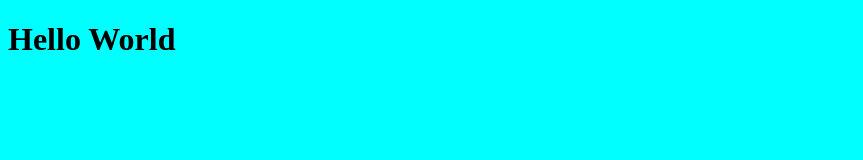
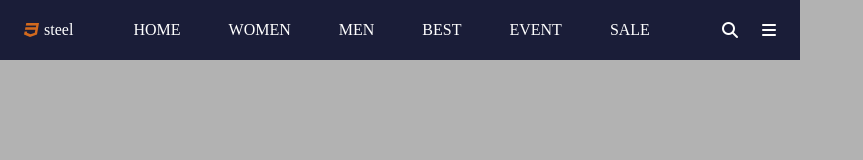
Before and after one commit to Marco409/MyFirstShoppingMallWeb, a plain HTML site: page index.html in a window 1280 px wide. Shown: the whole page, without its empty margins (0-863 px from the left). Drawn offline with Linux system fonts and the light colour scheme.

Commit message:
add navbar

```diff
--- a/index.html
+++ b/index.html
@@ -1,13 +1,42 @@
 <!DOCTYPE html>
 <html lang="en">
-<head>
-    <meta charset="UTF-8">
-    <meta name="viewport" content="width=device-width, initial-scale=1.0">
-    <link rel="stylesheet" href="src/style.css">
+  <head>
+    <meta charset="UTF-8" />
+    <meta name="viewport" content="width=device-width, initial-scale=1.0" />
+    <link rel="stylesheet" href="src/style.css" />
     <title>Document</title>
-</head>
-<body>
-    <h1>Hello World</h1>
+  </head>
+  <body>
+    <header>
+      <!--iphone SE에서 전체화면 비율 해결하기-->
+      <nav class="nav-bar">
+        <div class="nav-bar-logo">
+          <i class="fa-brands fa-css3"></i>
+          <a href="@">steel</a>
+        </div>
+
+        <ul class="nav-bar-menu">
+          <li><a href="@">HOME</a></li>
+          <li><a href="@">WOMEN</a></li>
+          <li><a href="@">MEN</a></li>
+          <li><a href="@">BEST</a></li>
+          <li><a href="@">EVENT</a></li>
+          <li><a href="@">SALE</a></li>
+        </ul>
+
+        <ul class="nav-bar-icons">
+          <li><i class="fa-solid fa-magnifying-glass"></i></li>
+          <li><i class="fa-solid fa-bars"></i></li>
+        </ul>
+      </nav>
+    </header>
+
+    <main></main>
+    <footer></footer>
     <script src="src/index.js"></script>
-</body>
+    <script
+      src="https://kit.fontawesome.com/3532041ae5.js"
+      crossorigin="anonymous"
+    ></script>
+  </body>
 </html>
--- a/src/index.js
+++ b/src/index.js
@@ -1 +1 @@
-alert("Hello World");
+console.log("Hello World");
--- a/src/style.css
+++ b/src/style.css
@@ -1,3 +1,56 @@
-body{
-    background-color: aqua;
+body {
+  background-color: rgb(178, 178, 178);
+  margin: 0;
 }
+
+header {
+  width: 100vh;
+}
+
+.nav-bar {
+  background-color: rgb(26, 29, 56);
+  display: flex;
+  align-items: center;
+  justify-content: space-between;
+  padding: 8px 12px;
+  height: 44px; /*위 아래8px씩 더해져서 60px*/
+}
+
+.nav-bar-logo {
+  display: flex;
+  align-items: center;
+}
+
+.nav-bar-logo i {
+  color: chocolate;
+  padding-left: 12px;
+  padding-right: 4px;
+}
+
+a {
+  text-decoration: none;
+  color: white;
+}
+
+.nav-bar-menu {
+  list-style: none;
+  display: flex;
+  margin: 0;
+  padding: 0;
+}
+
+.nav-bar-menu li {
+  padding: 8px 24px;
+}
+
+.nav-bar-icons {
+  list-style: none;
+  display: flex;
+  margin: 0;
+  padding: 0;
+}
+
+.nav-bar-icons i {
+  color: white;
+  padding: 8px 12px;
+}
```
